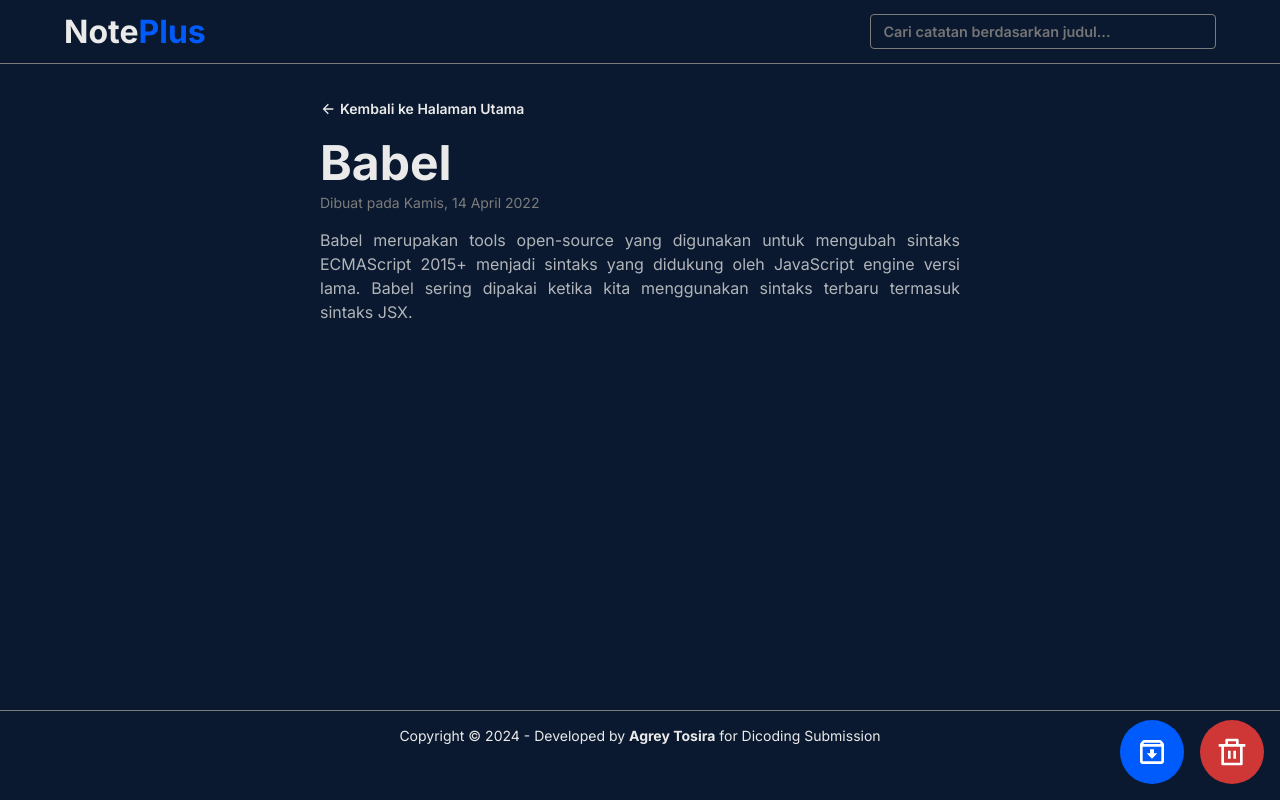
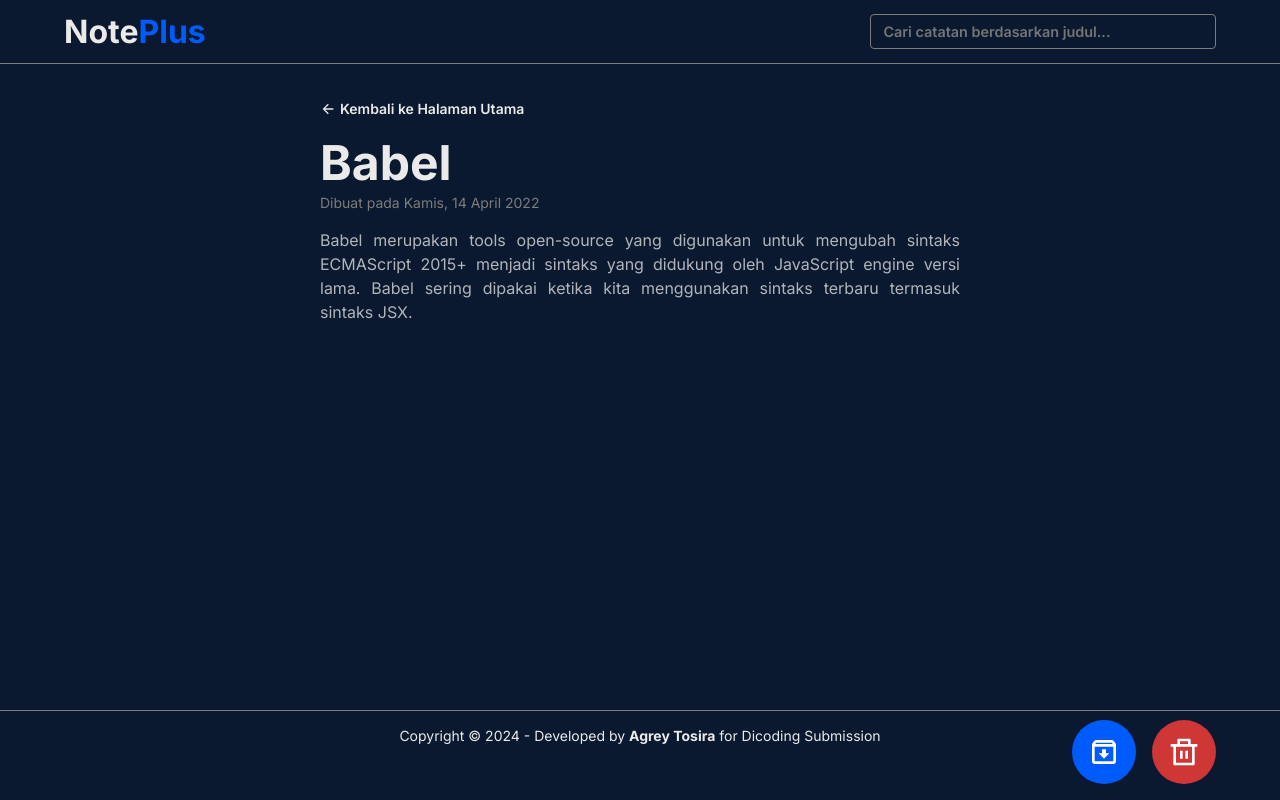
Before and after one commit to agreytosira/noteplus, a React (Vite) app: page /note/notes-1 in a window 1280 px wide. Built offline with nearby package versions, Linux system fonts and the light colour scheme.

Commit message:
style: update floating button position

```diff
--- a/src/styles/global.scss
+++ b/src/styles/global.scss
@@ -329,7 +329,7 @@ textarea {
     z-index: 999;
     position: fixed;
     bottom: 1rem;
-    right: 1rem;
+    right: 5%;
     display: flex;
     gap: 1rem;
 
```
